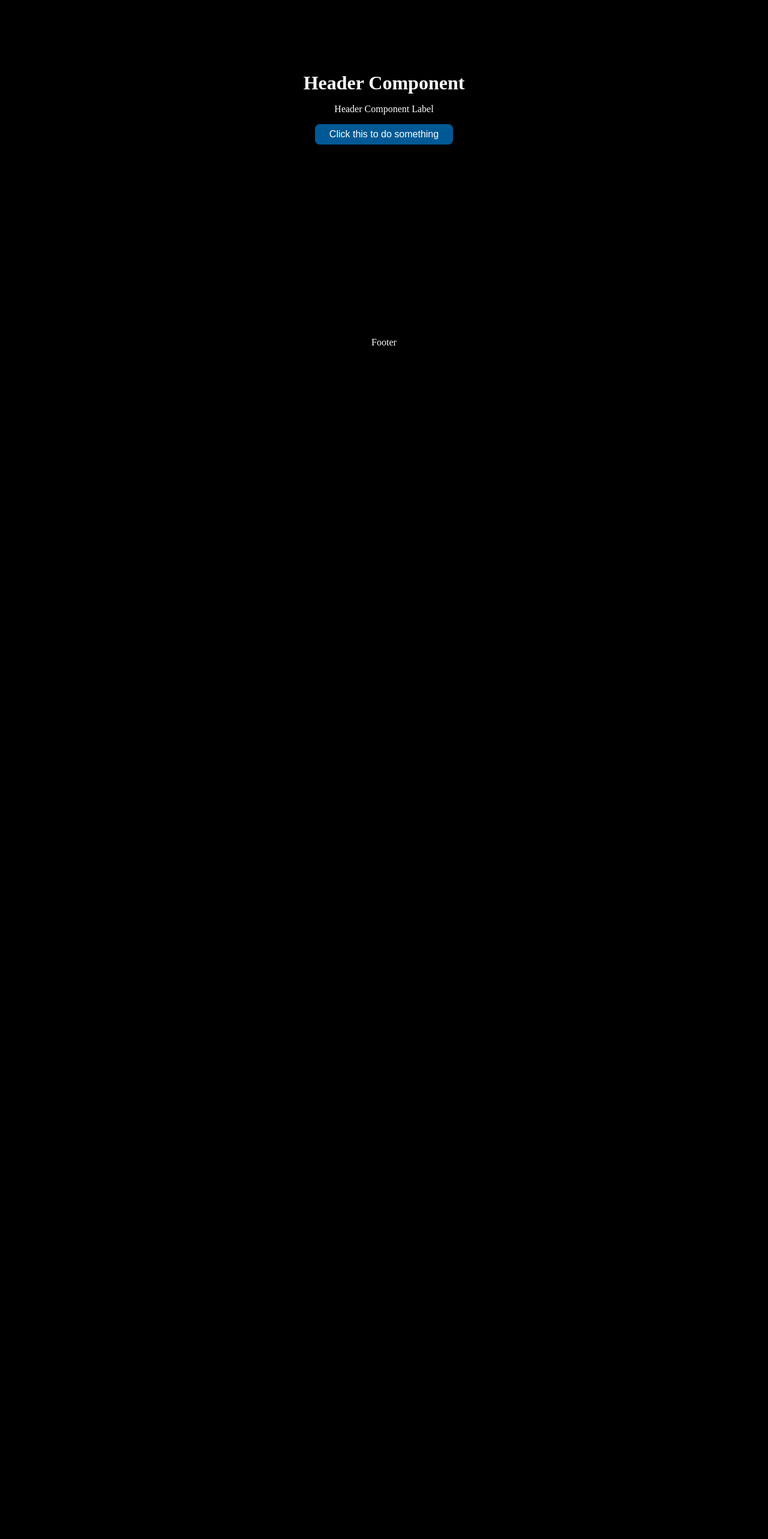
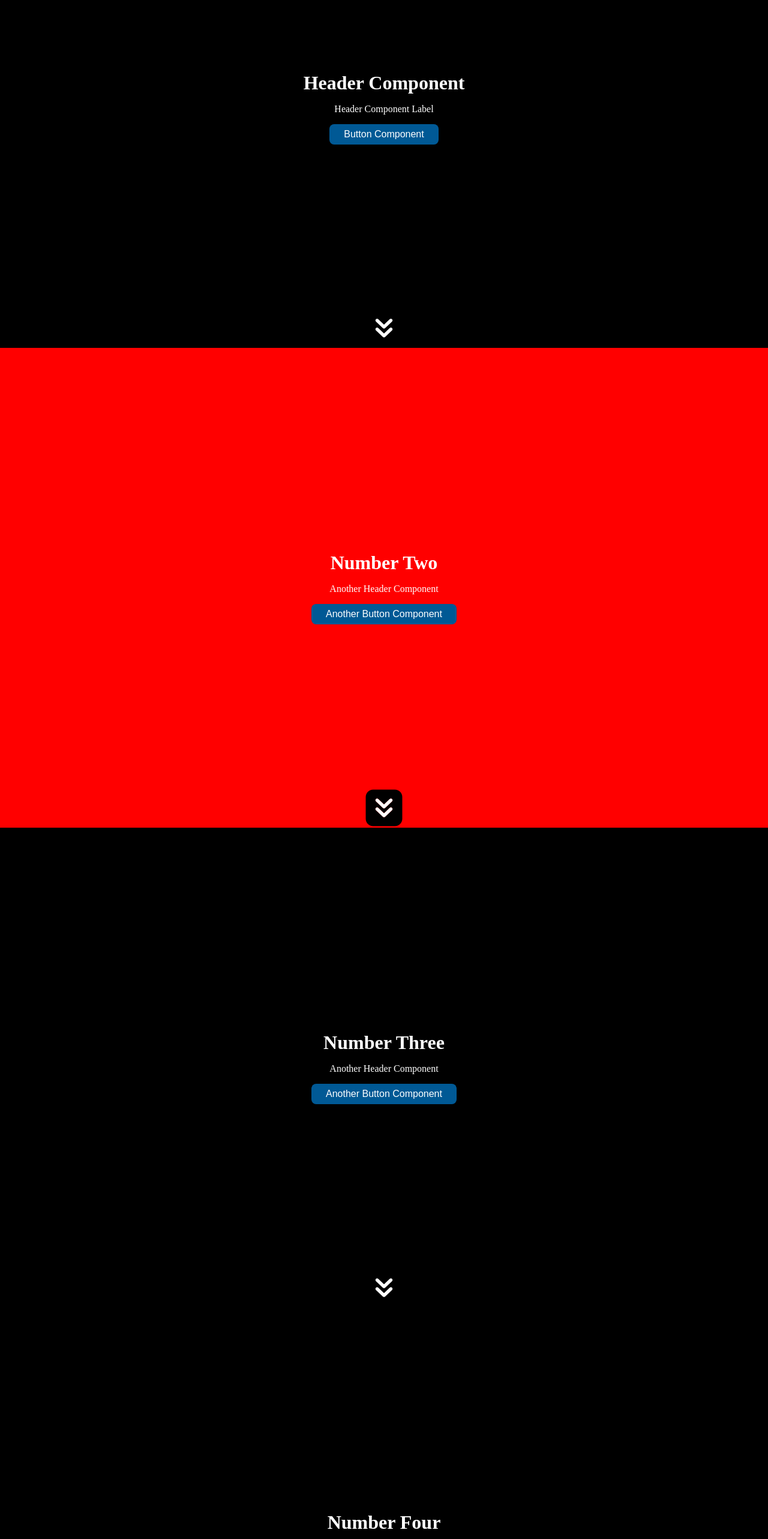
Before and after one commit to RyanBriggsDev/portfolio-2023, a Next.js app: page /utility-components/header in a window 1280 px wide. Shown: the part 220-2786 px from the top of the page at 60% size. Before the commit the page ends 800 px from the top, so only its background shows below. Built offline with nearby package versions, Linux system fonts and the light colour scheme.

Commit message:
Vertical Scroll Component

```diff
--- a/package.json
+++ b/package.json
@@ -14,6 +14,7 @@
     "eslint-config-next": "13.1.2",
     "next": "13.1.2",
     "react": "18.2.0",
-    "react-dom": "18.2.0"
+    "react-dom": "18.2.0",
+    "sharp": "^0.31.3"
   }
 }
--- a/src/components/global/Container.jsx
+++ b/src/components/global/Container.jsx
@@ -1,7 +1,7 @@
-export default function Container ( {children}, props ) {
+export default function Container ( { children, style, className } ) {
 
     return (
-        <div className="container" style={{maxWidth: props.maxwidth}}>
+        <div className={`container ${className}`} style={style}>
             {children}
         </div>
     )
--- a/src/components/global/Layout.jsx
+++ b/src/components/global/Layout.jsx
@@ -1,14 +1,11 @@
 import Nav from '../../components/global/nav/Nav'
 import Footer from '../../components/global/footer/Footer'
-import Container from './Container'
 
 export default function Layout ({ children }) {
     return (
         <div className='layout'>
             <Nav />
-            <Container>
                 {children}
-            </Container>
             <Footer />
         </div>
     )
--- /dev/null
+++ b/src/components/global/VerticalScroll.jsx
@@ -0,0 +1,18 @@
+import iconDownArrow from '../../assets/icons/iconDownArrow.png'
+import Link from 'next/link'
+
+export default function VerticalScroll ({children, link, id, style, className}) {
+
+    const onClick = () => {
+
+    }
+
+    return (
+        <div id={id} onClick={() => onClick()} className={`vertical-scroll flex f-center w-100 ${className}`} style={style}>
+            {children}
+            <Link className='vertical-scroll-link flex f-center' scroll={false} href={`#${link}`}>
+                <div className="vertical-scroll-arrow" style={{backgroundImage: `url(${iconDownArrow.src})`}}></div>
+            </Link>
+        </div>
+    )
+}
--- a/src/pages/_app.js
+++ b/src/pages/_app.js
@@ -1,6 +1,7 @@
 import Layout from '../components/global/Layout'
 
 import '../styles/globals.css'
+import '../styles/nav.css'
 
 export default function App({ Component, pageProps }) {
   return (
--- a/src/pages/utility-components/header/index.jsx
+++ b/src/pages/utility-components/header/index.jsx
@@ -1,20 +1,78 @@
 import Header from '../../../components/global/Header'
-import { useRouter } from 'next/router'
+import VerticalScroll from '../../../components/global/VerticalScroll'
 
 function index() {
 
-  const router = useRouter()
-
   return (
     <>
+        <VerticalScroll
+          link='2'
+        >
           <Header
             className='flex f-center f-d-col gap-1'
             h1='Header Component'
             label='Header Component Label'
-        btnText='Click this to do something'
-        btnOnClick={() => router.push('/')}
+            btnText='Button Component'
+            btnOnClick={() => console.log('click')}
             btnClassName='btn-primary'
           />
+        </VerticalScroll>
+
+        <VerticalScroll
+          id='2'
+          link='3'
+          style={{backgroundColor: 'red'}}
+        >
+          <Header
+            className='flex f-center f-d-col gap-1'
+            h1='Number Two'
+            label='Another Header Component'
+            btnText='Another Button Component'
+            btnOnClick={() => console.log('click')}
+            btnClassName='btn-primary'
+          />
+        </VerticalScroll>
+
+        <VerticalScroll
+          id='3'
+          link='4'
+        >
+          <Header
+            className='flex f-center f-d-col gap-1'
+            h1='Number Three'
+            label='Another Header Component'
+            btnText='Another Button Component'
+            btnOnClick={() => console.log('click')}
+            btnClassName='btn-primary'
+          />
+        </VerticalScroll>
+
+        <VerticalScroll
+          id='4'
+          link='5'
+        >
+          <Header
+            className='flex f-center f-d-col gap-1'
+            h1='Number Four'
+            label='Another Header Component'
+            btnText='Another Button Component'
+            btnOnClick={() => console.log('click')}
+            btnClassName='btn-primary'
+          />
+        </VerticalScroll>
+
+        <VerticalScroll
+          id='5'
+        >
+          <Header
+            className='flex f-center f-d-col gap-1'
+            h1='Number Five'
+            label='Another Header Component'
+            btnText='Another Button Component'
+            btnOnClick={() => console.log('click')}
+            btnClassName='btn-primary'
+          />
+        </VerticalScroll>
     </>
   )
 }
--- a/src/styles/globals.css
+++ b/src/styles/globals.css
@@ -1,3 +1,5 @@
+html{scroll-behavior:smooth}
+
 *, *::after, *::before, body {
     padding: 0;
     margin: 0;
@@ -9,7 +11,6 @@ body {
     color: white;
     font-size: 16px;
     min-height: 100vh;
-    min-width: 100vw;
 }
 
 li, a {
@@ -83,6 +84,11 @@ a, a:hover, a:focus, a:active {
         .gap-2 {gap: 2rem;}
         .gap-3 {gap: 3rem;}
 
+        /* utility width */
+
+        .w-100 {width: 100%;}
+        .w-50 {width: 50%;}
+
     /* display */
 
         /* utility flex */
@@ -123,3 +129,31 @@ a, a:hover, a:focus, a:active {
     .btn-primary:hover {background-color: rgb(13, 58, 92);}
 
     /* utility header */
+
+
+    /* utility vertical scroll */
+    .vertical-scroll {
+        height: 100vh;
+        position: relative;
+    }
+
+    .vertical-scroll-link {
+        position: absolute;
+        bottom: 0;
+        width: 90vw;
+        height: 66px;
+        z-index: 11;
+        transition: bottom 300ms ease-in-out;
+    }
+
+    .vertical-scroll-link:hover{
+        bottom: 10px;
+    }
+
+    .vertical-scroll-arrow {
+        position: absolute;
+        width: 66px;
+        height: 66px;
+        z-index: 10;
+        bottom: 0;
+    }
--- /dev/null
+++ b/src/styles/nav.css
@@ -0,0 +1,7 @@
+nav {
+    width: 100%;
+    position: fixed;
+    top: 0;
+    background-color: green;
+    z-index: 100;
+}
```
Also changed, not shown: src/assets/icons/IconDownArrow.png (added), 1 other file (tests, documents, lock files or other folders). Lines whose indentation alone changed are shown as unchanged.
